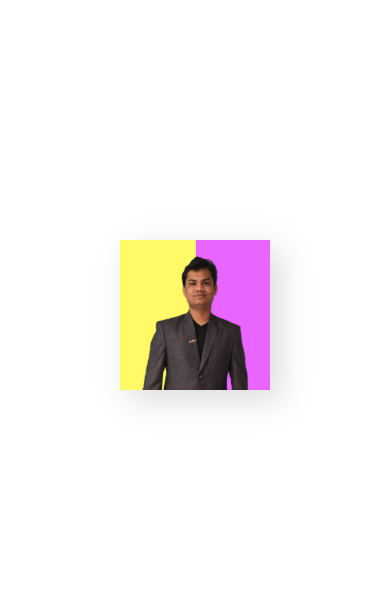
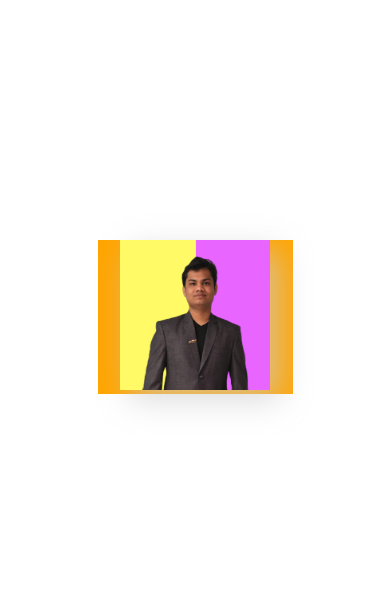
Before and after one commit to tushar123-hash/Projects, a PHP site: page / in a window 390 px wide. Shown: the part 332-925 px from the top of the page. Run offline with PHP 8.4, Linux system fonts and the light colour scheme.

Commit message:
css update

```diff
--- a/portfolio/style.css
+++ b/portfolio/style.css
@@ -326,7 +326,7 @@ hr{
     }
 
     #imgBox{
-        width: 100%;
+        background: orange;
     }
 
     #profileImg{
```
